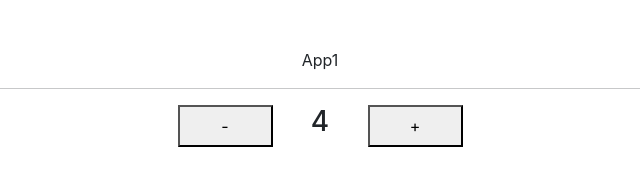
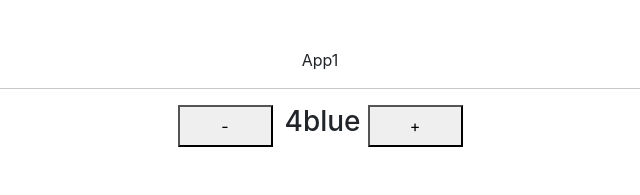
Before and after one commit to suraj-tor/hooks, a React (Create React App) app: page / in a window 1280 px wide. Shown: the top 195 px of the page, without its empty margins (320-960 px from the left). Built offline with nearby package versions, Linux system fonts and the light colour scheme.

Commit message:
two useStates in one file

```diff
--- a/src/Component/App1.js
+++ b/src/Component/App1.js
@@ -2,14 +2,17 @@ import React, { useState } from "react";
 
 export const App1 = () => {
     const [count, setCount] = useState(4);
+    const [theme, setTheme] = useState("blue");
 
     const decrementCount = () => {
         setCount((prevCount) => prevCount - 1);
+        setTheme("red")
         console.log("decrement")
     };
 
     const incrementCount = () => {
         setCount((prevCount) => prevCount + 1);
+        setTheme("green")
         console.log("increment")
     };
 
@@ -22,7 +25,7 @@ export const App1 = () => {
                     <button onClick={decrementCount} className="col-sm-1">
                         -
                     </button>
-                    <h3 className="col-sm-1">{count}</h3>
+                    <h3 className="col-sm-1">{count}{theme}</h3>
                     <button onClick={incrementCount} className="col-sm-1">
                         +
                     </button>
```
